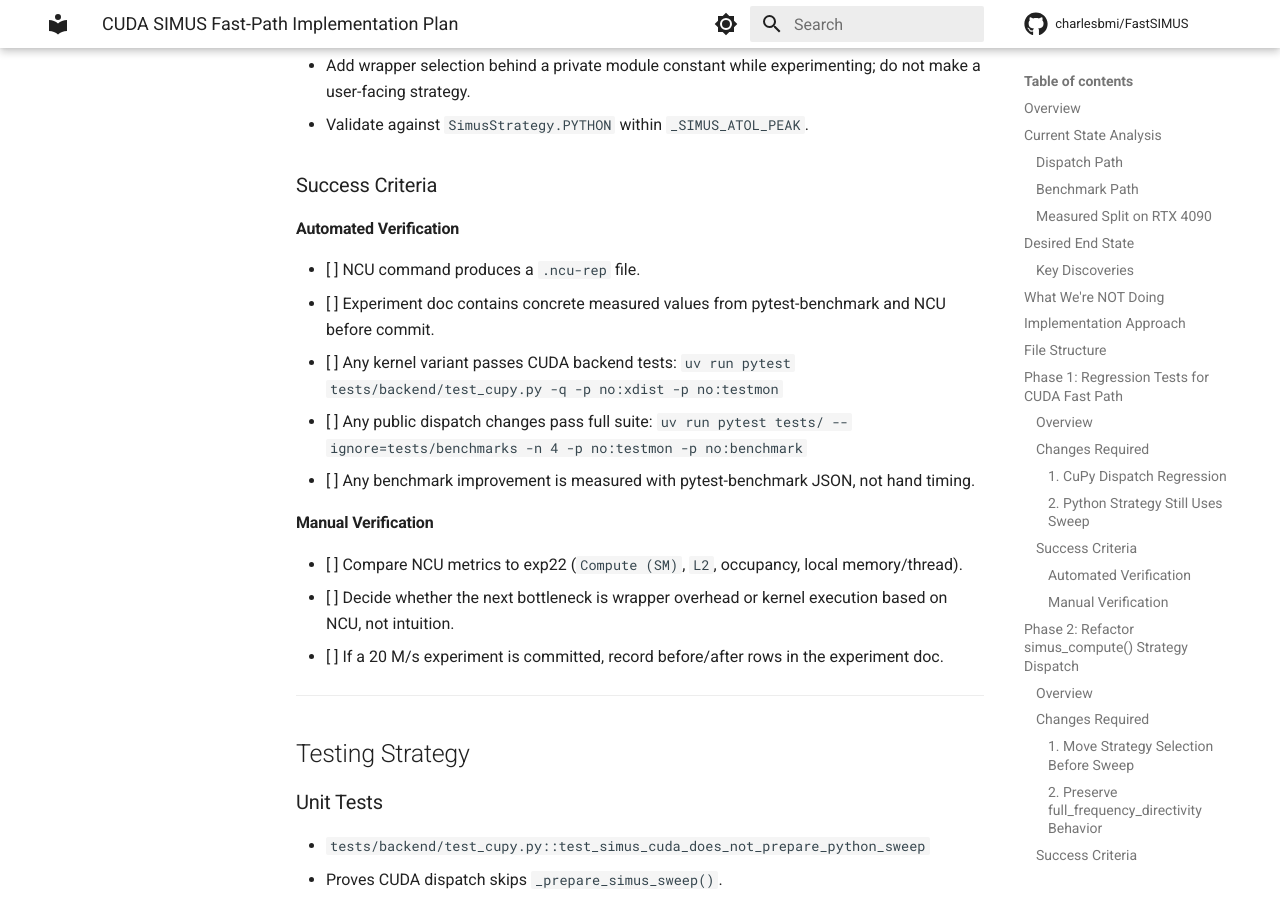
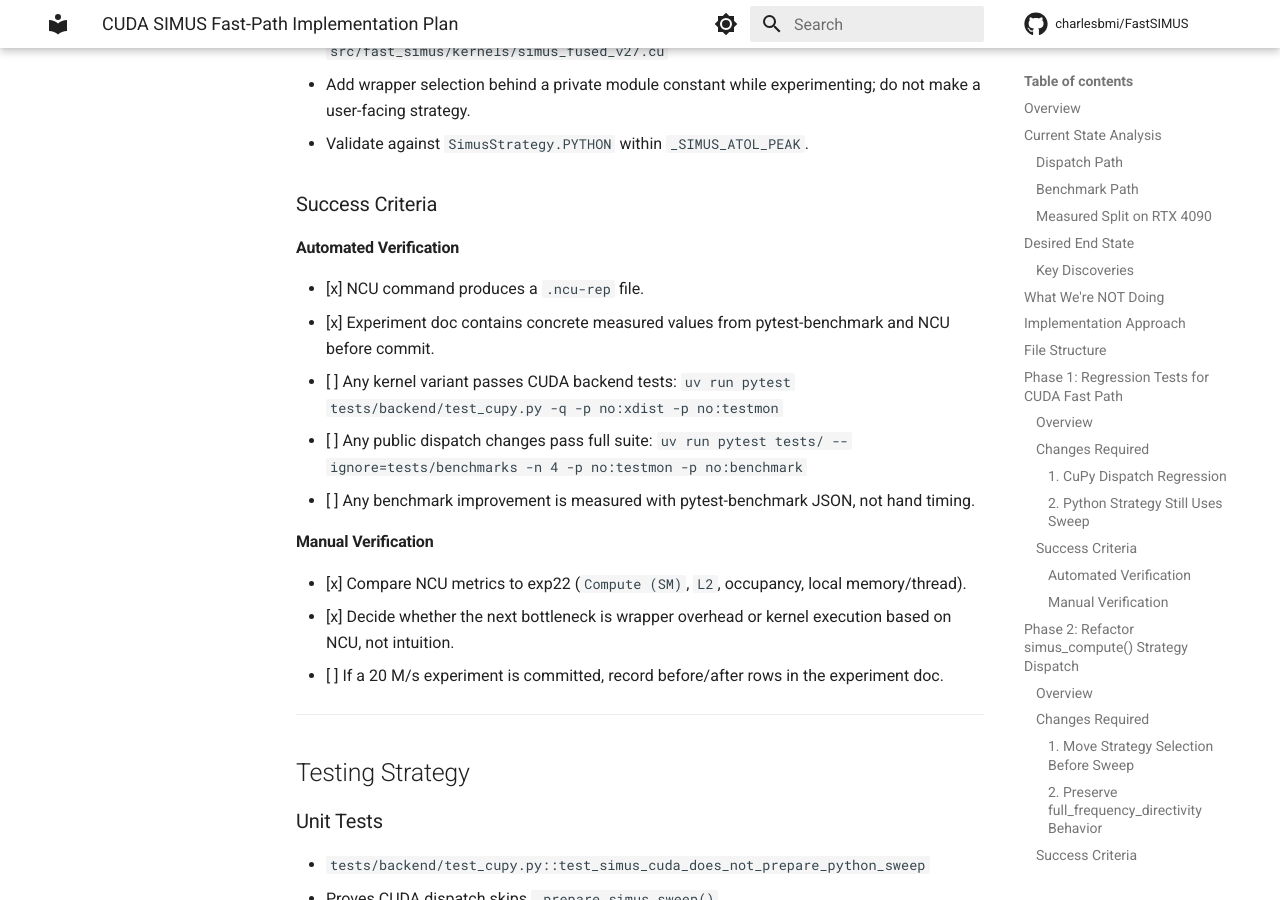
Before and after one commit to charlesbmi/FastSIMUS, an MkDocs documentation site: the page built from docs/progress/plans/2026-04-28-cuda-simus-fastpath.md, in a window 1280 px wide and 900 px high, scrolled down 14705 px. Built offline with MkDocs 1.6.1 and Material for MkDocs 9.7.7, drawn with Linux system fonts in a browser that asks for light colours; comment, search, counter and statistics services are not loaded; some of the changed text lies outside the part shown.

```diff
--- a/docs/progress/plans/2026-04-28-cuda-simus-fastpath.md
+++ b/docs/progress/plans/2026-04-28-cuda-simus-fastpath.md
@@ -473,8 +473,7 @@ Observed 2026-04-28: targeted run wrote
 100K measured 8.4616 ms = 11.82 M scat/s, below the 13.9 M scat/s gate. 1M measured 60.1277 ms = 16.63 M scat/s, above
 the 14.9 M scat/s gate. A 100K-only rerun measured 8.4823 ms = 11.79 M scat/s, confirming the 100K miss. User guidance:
 prioritize the 1M scale because it is the larger time sink; do not block Phase 3 on the 100K miss unless an easy cleanup
-falls out naturally.
-Full CuPy sweep wrote
+falls out naturally. Full CuPy sweep wrote
 `.benchmarks/Linux-CPython-3.12-64bit/0005_74696bdbaff2cfaefc4c857a1f5c951b57ce18ed_20260428_212045_uncommited-changes.json`.
 The regenerated figure used that JSON plus the PyMUST CPU baseline
 `.benchmarks/Linux-CPython-3.12-64bit/0002_60a71e35b185e0eb00ed75ce6f27a9ec7362dd9b_20260428_195358.json`.
@@ -602,8 +602,8 @@ Implementation sketch:
 
 #### Automated Verification
 
-- [ ] NCU command produces a `.ncu-rep` file.
-- [ ] Experiment doc contains concrete measured values from pytest-benchmark and NCU before commit.
+- [x] NCU command produces a `.ncu-rep` file.
+- [x] Experiment doc contains concrete measured values from pytest-benchmark and NCU before commit.
 - [ ] Any kernel variant passes CUDA backend tests:
   `uv run pytest tests/backend/test_cupy.py -q -p no:xdist -p no:testmon`
 - [ ] Any public dispatch changes pass full suite:
@@ -612,8 +612,8 @@ Implementation sketch:
 
 #### Manual Verification
 
-- [ ] Compare NCU metrics to exp22 (`Compute (SM)`, `L2`, occupancy, local memory/thread).
-- [ ] Decide whether the next bottleneck is wrapper overhead or kernel execution based on NCU, not intuition.
+- [x] Compare NCU metrics to exp22 (`Compute (SM)`, `L2`, occupancy, local memory/thread).
+- [x] Decide whether the next bottleneck is wrapper overhead or kernel execution based on NCU, not intuition.
 - [ ] If a 20 M/s experiment is committed, record before/after rows in the experiment doc.
 
 ______________________________________________________________________
```
Also changed, not shown: other parts of docs/progress/plans/2026-04-28-cuda-simus-fastpath.md (+3 -2 lines), docs/progress/experiments/2026-04-cuda-fastpath-ncu.md (added, +56 -0 lines), 2 other files.
